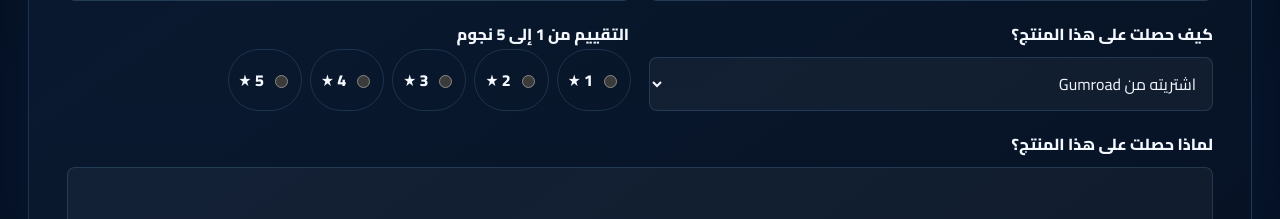
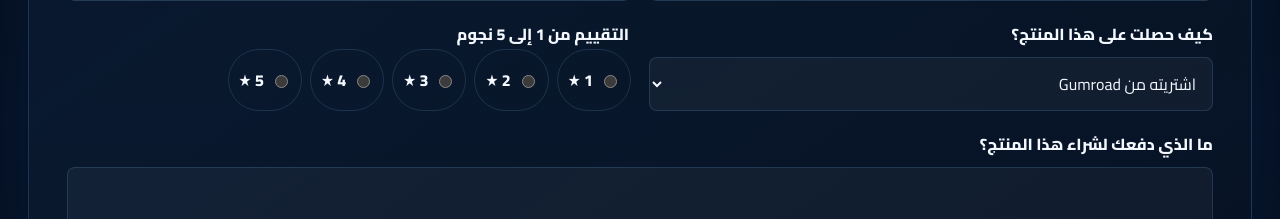
Before and after one commit to elias-mujally/dbl-website, a Next.js app: page /review/business-ideas-vault in a window 1280 px wide. Shown: the part 960-1179 px from the top of the page. Built offline with nearby package versions, Linux system fonts and the light colour scheme.

Commit message:
Update review purchase motivation question

```diff
--- a/components/ReviewForm.js
+++ b/components/ReviewForm.js
@@ -170,7 +170,7 @@ export default function ReviewForm({ product }) {
       </div>
 
       <label>
-        <span>{t("reviews.form.reason", "Why did you get this product?")}</span>
+        <span>{t("reviews.form.reason", "What made you buy this product?")}</span>
         <textarea name="reason" rows="3" />
       </label>
       <label>
--- a/public/i18n/ar.json
+++ b/public/i18n/ar.json
@@ -794,7 +794,7 @@
         "early": "نسخة مراجعة مبكرة"
       },
       "rating": "التقييم من 1 إلى 5 نجوم",
-      "reason": "لماذا حصلت على هذا المنتج؟",
+      "reason": "ما الذي دفعك لشراء هذا المنتج؟",
       "likedMost": "ما أكثر شيء أعجبك؟",
       "improvement": "ما الذي يحتاج إلى تحسين؟",
       "worthPrice": "هل تعتقد أن المنتج يستحق سعره؟",
--- a/public/i18n/en.json
+++ b/public/i18n/en.json
@@ -794,7 +794,7 @@
         "early": "Early review copy"
       },
       "rating": "Rating from 1 to 5 stars",
-      "reason": "Why did you get this product?",
+      "reason": "What made you buy this product?",
       "likedMost": "What did you like the most?",
       "improvement": "What needs improvement?",
       "worthPrice": "Do you think the product is worth its price?",
```
